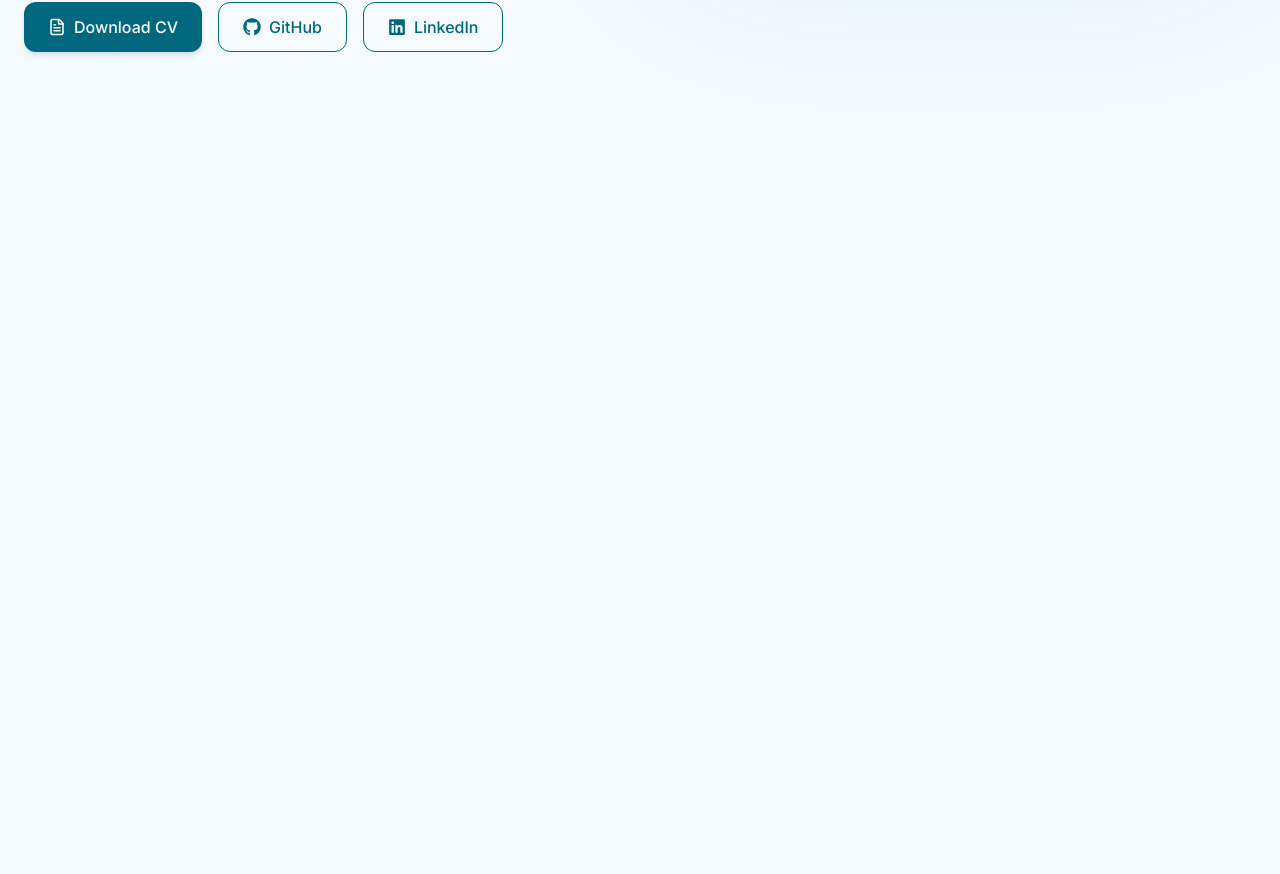
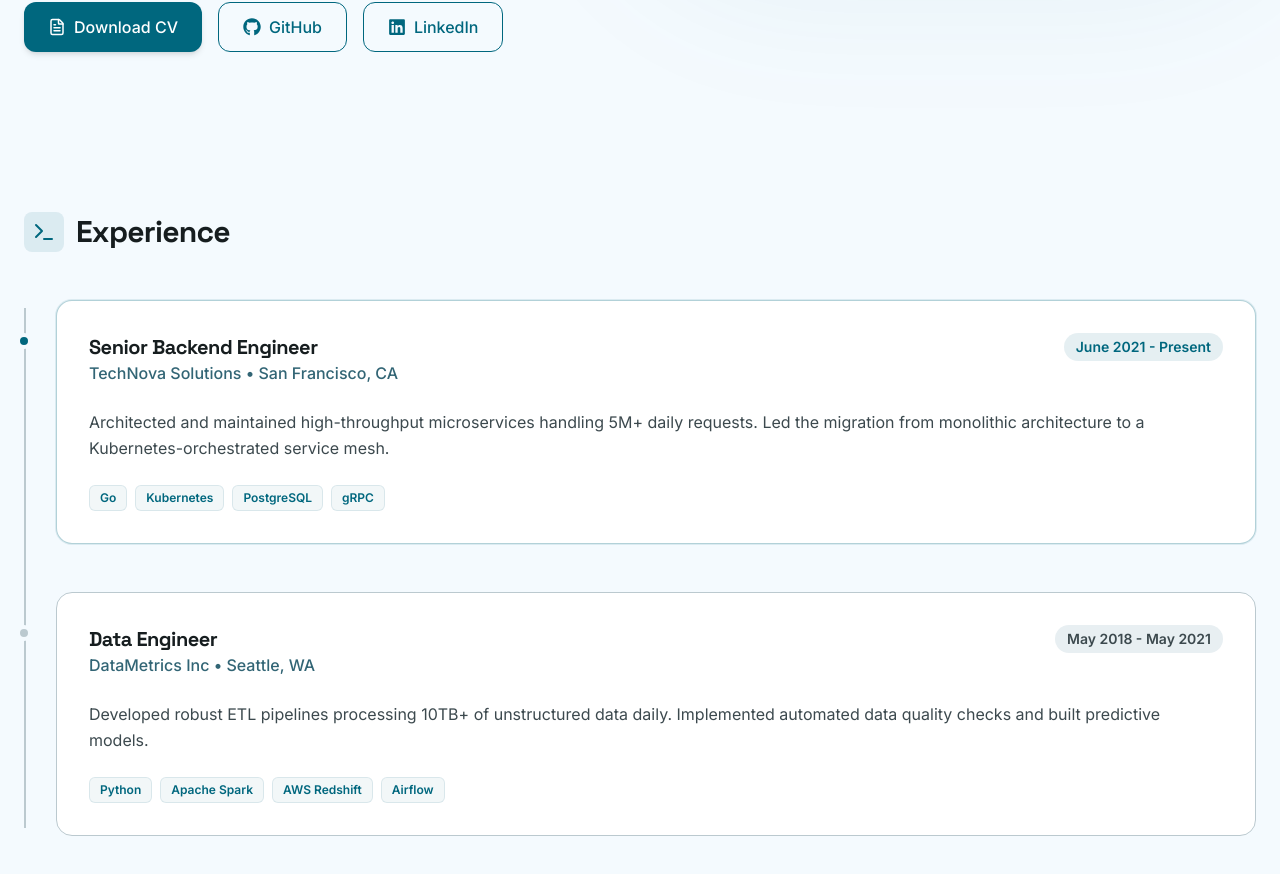
Before and after one commit to Zetday/mrendy-portfolio-new, a Next.js app: page / in a window 1280 px wide. Shown: the part 514-1388 px from the top of the page. Before the commit the page ends 800 px from the top, so only its background shows below. Built offline with nearby package versions, Linux system fonts and the light colour scheme.

Commit message:
feat: membuat section experience

```diff
--- /dev/null
+++ b/app/components/sections/Experience.tsx
@@ -0,0 +1,86 @@
+'use client';
+import { motion } from 'motion/react';
+import { Terminal } from 'lucide-react';
+
+export default function Experience() {
+  const experiences = [
+    {
+      role: 'Senior Backend Engineer',
+      company: 'TechNova Solutions',
+      location: 'San Francisco, CA',
+      period: 'June 2021 - Present',
+      description:
+        'Architected and maintained high-throughput microservices handling 5M+ daily requests. Led the migration from monolithic architecture to a Kubernetes-orchestrated service mesh.',
+      tags: ['Go', 'Kubernetes', 'PostgreSQL', 'gRPC'],
+      isCurrent: true,
+    },
+    {
+      role: 'Data Engineer',
+      company: 'DataMetrics Inc',
+      location: 'Seattle, WA',
+      period: 'May 2018 - May 2021',
+      description:
+        'Developed robust ETL pipelines processing 10TB+ of unstructured data daily. Implemented automated data quality checks and built predictive models.',
+      tags: ['Python', 'Apache Spark', 'AWS Redshift', 'Airflow'],
+      isCurrent: false,
+    },
+  ];
+
+  return (
+    <section id='experience' className='py-huge'>
+      <div className='flex items-center gap-3 mb-12'>
+        <div className='p-2 bg-brand-primary/10 rounded-lg text-brand-primary'>
+          <Terminal size={24} />
+        </div>
+        <h2 className='text-3xl font-bold text-brand-on-surface'>Experience</h2>
+      </div>
+
+      <div className='relative pl-8 space-y-12 before:absolute before:left-0 before:top-2 before:bottom-2 before:w-[2px] before:bg-brand-outline-variant'>
+        {experiences.map((exp, idx) => (
+          <motion.div
+            key={idx}
+            initial={{ opacity: 0, x: 20 }}
+            whileInView={{ opacity: 1, x: 0 }}
+            viewport={{ once: true }}
+            className={`relative p-8 rounded-2xl border border-brand-outline-variant bg-white hover-shadow ${exp.isCurrent ? 'border-brand-primary/30 ring-1 ring-brand-primary/10' : ''}`}
+          >
+            <div
+              className={`absolute -left-[41px] top-8 w-4 h-4 rounded-full border-4 border-brand-surface transition-colors ${exp.isCurrent ? 'bg-brand-primary' : 'bg-brand-outline-variant'}`}
+            />
+
+            <div className='flex flex-col md:flex-row md:justify-between md:items-start gap-4 mb-6'>
+              <div>
+                <h3 className='text-xl font-bold text-brand-on-surface'>
+                  {exp.role}
+                </h3>
+                <div className='text-brand-secondary font-medium'>
+                  {exp.company} • {exp.location}
+                </div>
+              </div>
+              <div
+                className={`text-sm font-semibold px-3 py-1 rounded-full ${exp.isCurrent ? 'bg-brand-primary/10 text-brand-primary' : 'bg-brand-surface-container text-brand-on-surface-variant'}`}
+              >
+                {exp.period}
+              </div>
+            </div>
+
+            <p className='text-brand-on-surface-variant mb-6 leading-relaxed'>
+              {exp.description}
+            </p>
+
+            <div className='flex flex-wrap gap-2'>
+              {exp.tags.map((tag) => (
+                <span
+                  key={tag}
+                  className='text-xs font-semibold px-2.5 py-1 rounded-md bg-brand-primary/5 text-brand-primary border border-brand-primary/10'
+                >
+                  {tag}
+                </span>
+              ))}
+            </div>
+          </motion.div>
+        ))}
+      </div>
+    </section>
+  );
+}
--- a/app/page.tsx
+++ b/app/page.tsx
@@ -1,5 +1,6 @@
 import Navbar from './components/layout/Navbar';
 import Hero from './components/sections/Hero';
+import Experience from './components/sections/Experience';
 
 export default function Home() {
   return (
@@ -7,6 +8,7 @@ export default function Home() {
       <Navbar />
       <main className='max-w-7xl mx-auto px-6'>
         <Hero />
+        <Experience />
       </main>
     </div>
   );
```
